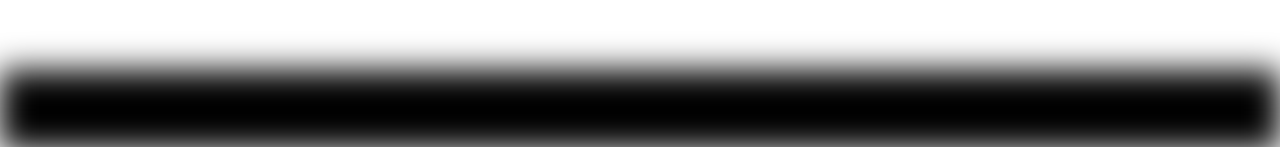
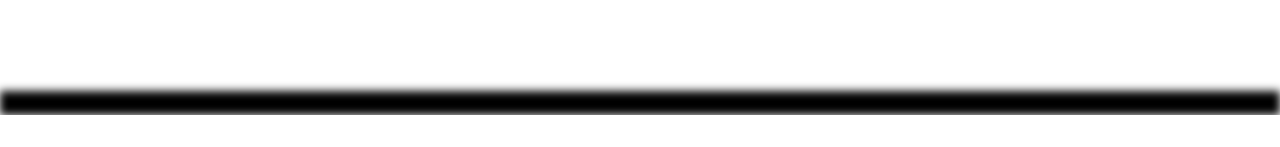
Before and after one commit to sarkhailstorm/personal-portfolio, a Next.js app: page / in a window 1280 px wide. Shown: the part 685-832 px from the top of the page. After the commit the page ends 800 px from the top, so only its background shows below. Built offline with nearby package versions, Linux system fonts and the light colour scheme.

Commit message:
Fix the image blur issue on the HomePage.

```diff
--- a/src/app/page.tsx
+++ b/src/app/page.tsx
@@ -53,8 +53,8 @@ const HomePage = () => {
               : {}
           }
         />
-        <div className="absolute hidden md:block bottom-[-35px] left-0 w-full h-20 bg-black blur-lg"></div>
       </motion.div>
+      <div className="absolute hidden md:block bottom-0 left-0 w-full h-6 bg-black blur-sm"></div>
 
       <div className="flex flex-col md:gap-2 gap-4">
         <motion.h1
```
